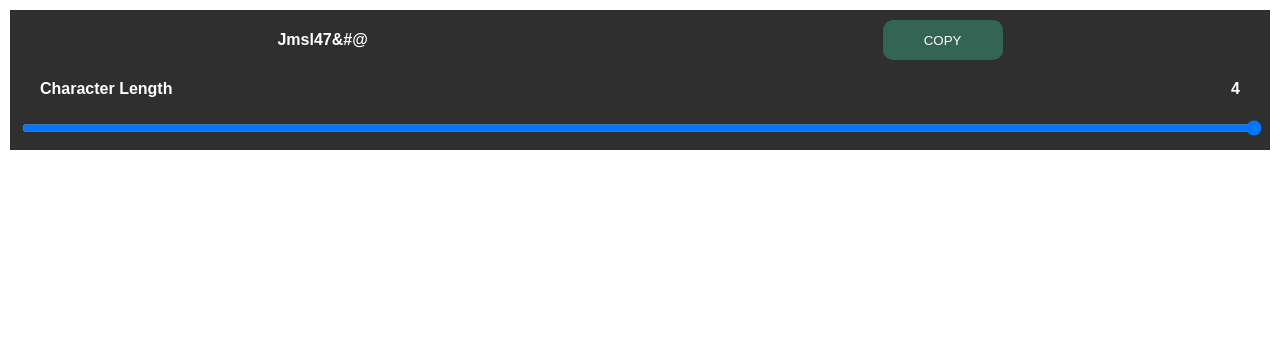
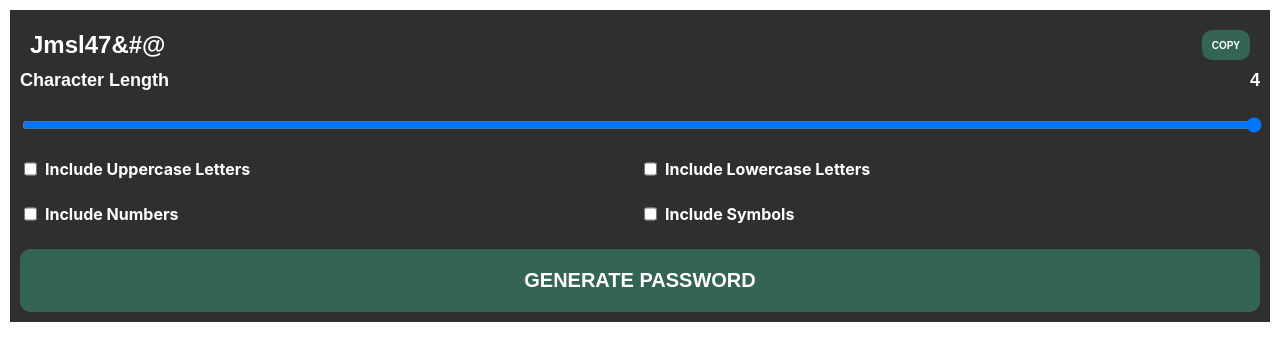
Before and after one commit to murty-555/react-password-generator-app, a React (Create React App) app: page / in a window 1280 px wide. Shown: the top 360 px of the page. Built offline with nearby package versions, Linux system fonts and the light colour scheme.

Commit message:
checkbox and generate button setup

```diff
--- a/src/App.css
+++ b/src/App.css
@@ -5,35 +5,67 @@
 }
 .header{
   display: flex;
-  justify-content: space-around;
+  justify-content: space-between;
   align-items: center;
   color: white;
+  margin: 10px;
 }
 .title{
   font-family: Arial, Helvetica, sans-serif;
   font-weight: 600;
+  font-size: 24px;
 }
 button{
-  width: 120px;
-  height: 40px;
+  padding: 10px;
+  font-weight: 700;
+  cursor: pointer;
   background-color: #336454;
   color: white;
   border: none;
   border-radius: 10px;
   text-transform: uppercase;
 }
+.copyBtn{
+  height: 30px;
+  font-size: 10px;
+}
 .charLength{
-
+  display: flex;
+  flex-direction: column;
+  color: white;
+  font-size: 18px;
+  font-weight: 700;
+  padding-bottom: 24px;
 }
 .char-length-label{
+  width: 100%;
   display: flex;
   justify-content: space-between;
   align-items: center;
-  margin: 20px;
-  color: white;
+  padding-bottom: 24px;
   font-family: Arial, Helvetica, sans-serif;
   font-weight: 600;
 }
 .range{
   width: 100%;
 }
+.checkBoxes{
+  display: grid;
+  grid-template-columns: auto auto;
+  font-size: 16px;
+  font-weight: 700;
+  color: white;
+}
+.checkBoxes div{
+  display: flex;
+  gap: 5px;
+  padding-bottom: 25px;
+}
+.checkbox{
+  cursor: pointer;
+}
+.generateBtn{
+  width: 100%;
+  font-size: 20px;
+  padding: 20px;
+}
--- a/src/App.js
+++ b/src/App.js
@@ -1,6 +1,12 @@
 import './App.css';
 
 function App() {
+  const checkBoxes = [
+    {title: "Include Uppercase Letters", state: false},
+    {title: "Include Lowercase Letters", state: false},
+    {title: "Include Numbers", state: false},
+    {title: "Include Symbols", state: false},
+  ]
   return (
     <div className='main-container'>
       <div className='header'>
@@ -17,8 +23,18 @@ function App() {
       </div>
 
       {/* checkboxes */}
+      <div className='checkBoxes'>
+        {checkBoxes.map((checkbox,i) => (
+          <div key={i}>
+            <input type="checkbox" className='checkbox' checked={checkbox.state}/>
+            <label>{checkbox.title}</label>
+          </div>
+        ))}
+      </div>
+
       {/* password strength */}
       {/* generate button */}
+      <button className='generateBtn'>Generate Password</button>
     </div>
   );
 }
```
